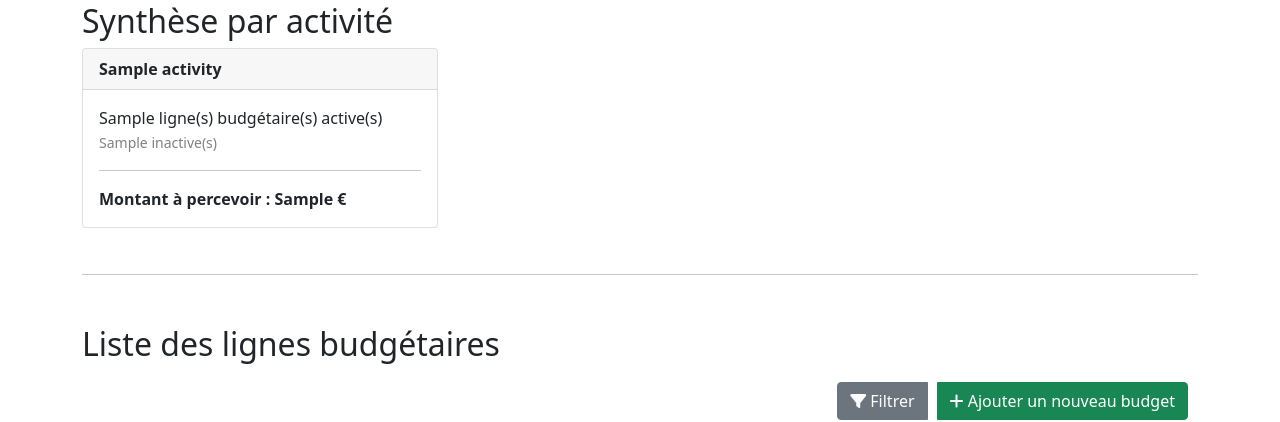
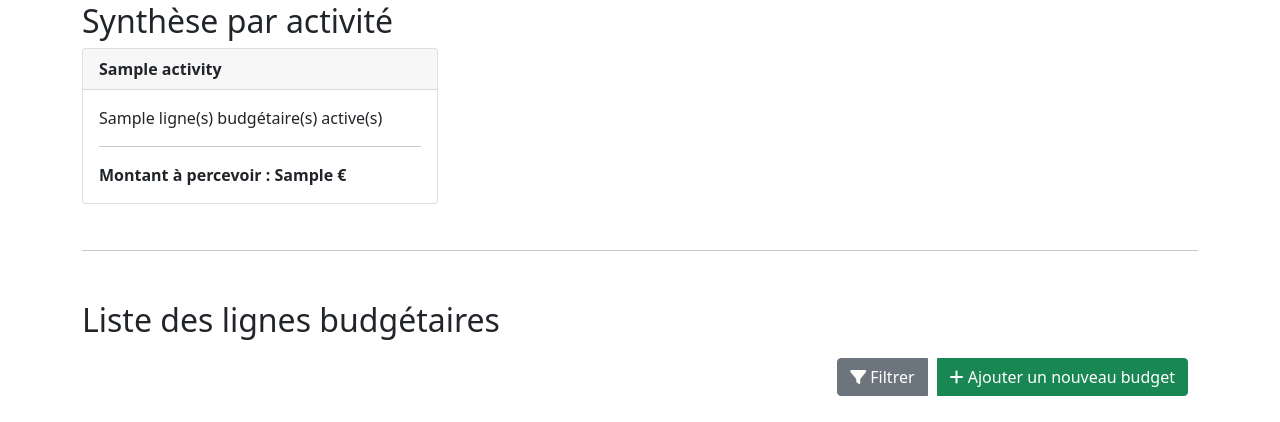
Before and after one commit to DonovanMaillard/FlaviaCompta, a Flask app: template app/templates/budgets/budgets_list.html in a window 1280 px wide. Shown: the part 134-556 px from the top of the page. Run offline with Flask 3, Linux system fonts and the light colour scheme; the template is opened without the code that fills it: most values are stand-ins (such as "Sample title", 1, 10 or a date in 2020); parts of the project's set-up code (start-up, migrations or seed data) failed here and were passed over; some libraries are stand-ins or nearby versions.

Commit message:
Update budgets_list.html

```diff
--- a/app/templates/budgets/budgets_list.html
+++ b/app/templates/budgets/budgets_list.html
@@ -14,8 +14,6 @@
               </div>
               <div class="card-body">
                 {{ Activity.active_budgets or '0' }} ligne(s) budgétaire(s) active(s)
-                <br>
-                <small style="color:grey">{{ Activity.inactive_budgets or '0' }} inactive(s)</small>
                 <hr>
                 <strong>Montant à percevoir : {{ Activity.to_receive or '0' }} € </strong>
               </div>
```
